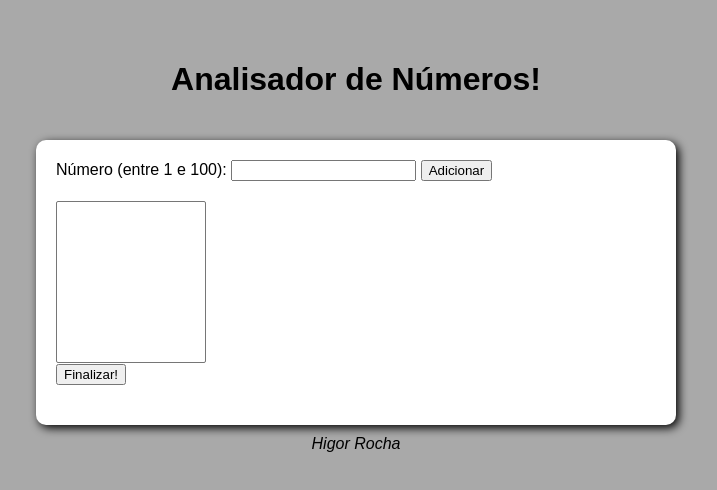
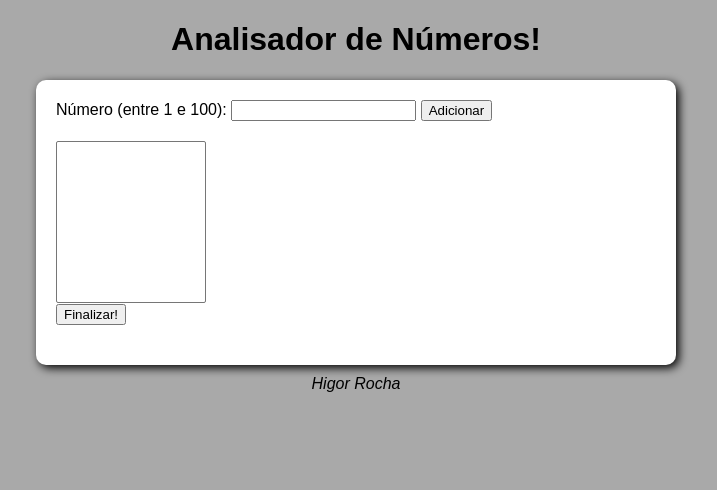
Before and after one commit to HigorSR/Analisador-de-N-meros, a plain HTML site: page index.html in a window 1280 px wide. Shown: the whole page, without its empty margins (284-1001 px from the left). Drawn offline with Linux system fonts and the light colour scheme.

Commit message:
Update style.css

```diff
--- a/style.css
+++ b/style.css
@@ -4,7 +4,6 @@ body {
 }
 
 h1  {
-  padding: 40px 0px 20px 0px;
   text-align: center;
 }
 
```
